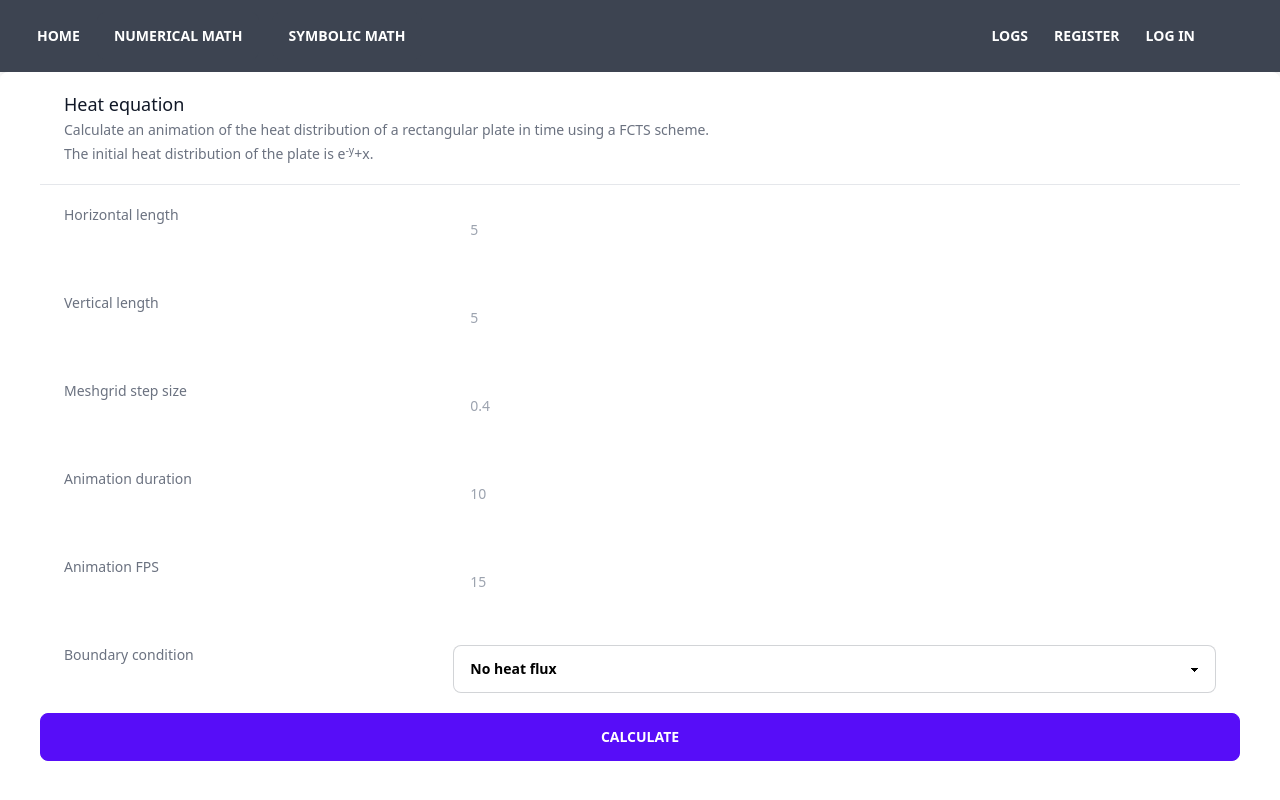
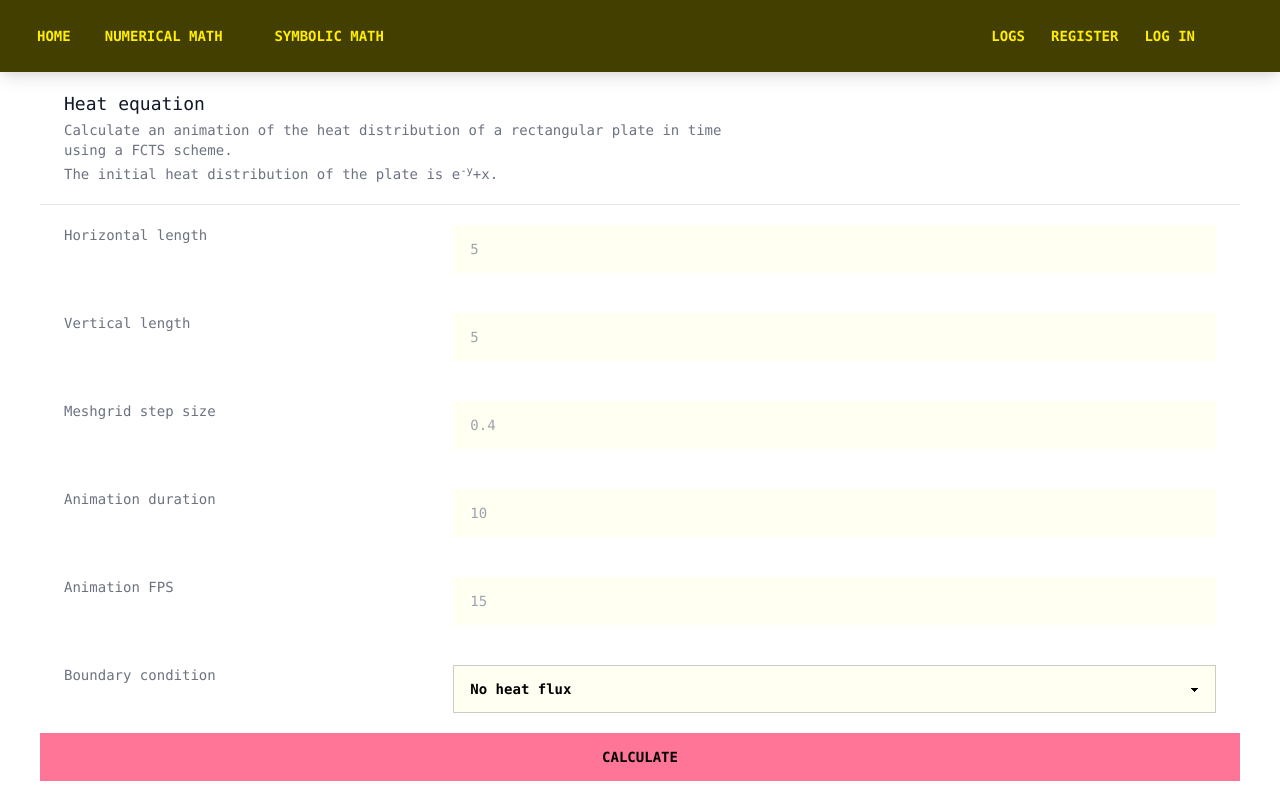
Before and after one commit to CW3A1/flask, a Flask app: page /math/heat_equation in a window 1280 px wide. Run offline with Flask 2, Linux system fonts and the light colour scheme; some libraries are stand-ins or nearby versions.

Commit message:
change to cyberpunk theme with white bg

```diff
--- a/templates/history.html
+++ b/templates/history.html
@@ -17,7 +17,7 @@
               </th>
             </tr>
           </thead>
-          <tbody class="bg-white divide-y divide-gray-200">
+          <tbody class="divide-y divide-gray-200">
             {% for i in tasks %}
             <tr class="bg-gray-50">
               <td class="px-6 py-4 whitespace-nowrap">
--- a/templates/loading.html
+++ b/templates/loading.html
@@ -1,6 +1,6 @@
 {% extends "template.html" %}
 {% block content %}
-<div class="bg-white overflow-hidden sm:rounded-lg px-10 py-6">
+<div class="overflow-hidden sm:rounded-lg px-10 py-6">
     <h3 class="text-lg leading-6 font-medium text-gray-900">
         Task ID:
     </h3>
--- a/templates/login.html
+++ b/templates/login.html
@@ -61,7 +61,7 @@
             </style>
 
             <button id="card_open"
-                class="align-right bg-white hover:bg-indigo-500 border-gray-500 text-indigo-500 hover:text-white rounded-md block font-serif btn-primary">Forgot
+                class="align-right hover:bg-indigo-500 border-gray-500 text-indigo-500 hover:text-white rounded-md block font-serif btn-primary">Forgot
                 password?</button>
 
             <div id="card_panel"
--- a/templates/logs.html
+++ b/templates/logs.html
@@ -1,6 +1,6 @@
 {% extends 'template.html' %}
 {% block content %}
-<div class="bg-white flex flex-col sm:px-6 lg:px-20 sm:pt-4 lg:pt-12">
+<div class="flex flex-col sm:px-6 lg:px-20 sm:pt-4 lg:pt-12">
   <div class="-my-2 overflow-x-auto sm:-mx-6 lg:-mx-8">
     <div class="py-2 align-middle inline-block min-w-full sm:px-6 lg:px-8">
       <div class=" shadow overflow-hidden border-b border-gray-200 sm:rounded-lg">
@@ -11,7 +11,7 @@
               <th scope="col" class="px-6 py-3 text-left text-xs font-medium text-gray-500 uppercase tracking-wider">Log</th>
             </tr>
           </thead>
-          <tbody class="bg-white divide-y divide-gray-200">
+          <tbody class="divide-y divide-gray-200">
             {% for i in log_list["logs"] %}
             <tr class="bg-gray-50">
               <td class="px-6 py-4 whitespace-nowrap">
--- a/templates/math/heat_equation.html
+++ b/templates/math/heat_equation.html
@@ -1,6 +1,6 @@
 {% extends "template.html" %}
 {% block content %}
-<div class="bg-white overflow-hidden sm:rounded-lg px-10">
+<div class="overflow-hidden sm:rounded-lg px-10">
     <div class="px-4 py-5 sm:px-6">
         <h3 class="text-lg leading-6 font-medium text-gray-900">
             Heat equation
@@ -14,56 +14,56 @@
     </div>
     <div class="border-t border-gray-200">
         <form method="POST" action="#">
-            <div class="bg-white px-4 py-5 sm:grid sm:grid-cols-3 sm:gap-4 sm:px-6">
+            <div class="px-4 py-5 sm:grid sm:grid-cols-3 sm:gap-4 sm:px-6">
                 <dt class="text-sm font-medium text-gray-500">
                     Horizontal length
                 </dt>
-                <div class="bg-white form-control mt-1 text-sm text-black sm:mt-0 sm:col-span-2">
+                <div class="form-control mt-1 text-sm text-black sm:mt-0 sm:col-span-2">
                     <input class="input input-ghost" id="L_X" type="number" required placeholder="5" name="L_X" min="0"
                         max="10" value="L_X" step="any">
                 </div>
             </div>
-            <div class="bg-white px-4 py-5 sm:grid sm:grid-cols-3 sm:gap-4 sm:px-6">
+            <div class="px-4 py-5 sm:grid sm:grid-cols-3 sm:gap-4 sm:px-6">
                 <dt class="text-sm font-medium text-gray-500">
                     Vertical length
                 </dt>
-                <div class="bg-white form-control mt-1 text-sm text-black sm:mt-0 sm:col-span-2">
+                <div class="form-control mt-1 text-sm text-black sm:mt-0 sm:col-span-2">
                     <input class="input input-ghost" id="L_Y" type="number" required placeholder="5" name="L_Y" min="0"
                         max="10" value="L_Y" step="any">
                 </div>
             </div>
-            <div class="bg-white px-4 py-5 sm:grid sm:grid-cols-3 sm:gap-4 sm:px-6">
+            <div class="px-4 py-5 sm:grid sm:grid-cols-3 sm:gap-4 sm:px-6">
                 <dt class="text-sm font-medium text-gray-500">
                     Meshgrid step size
                 </dt>
-                <div class="bg-white form-control mt-1 text-sm text-black sm:mt-0 sm:col-span-2">
+                <div class="form-control mt-1 text-sm text-black sm:mt-0 sm:col-span-2">
                     <input class="input input-ghost" id="H" min="0.15" type="number" required placeholder="0.4" name="H"
                         value="H" step="any">
                 </div>
             </div>
-            <div class="bg-white px-4 py-5 sm:grid sm:grid-cols-3 sm:gap-4 sm:px-6">
+            <div class="px-4 py-5 sm:grid sm:grid-cols-3 sm:gap-4 sm:px-6">
                 <dt class="text-sm font-medium text-gray-500">
                     Animation duration
                 </dt>
-                <div class="bg-white form-control mt-1 text-sm text-black sm:mt-0 sm:col-span-2">
+                <div class="form-control mt-1 text-sm text-black sm:mt-0 sm:col-span-2">
                     <input class="input input-ghost" id="T" type="number" min="0" max="20" required placeholder="10"
                         name="T" value="T" step="1">
                 </div>
             </div>
-            <div class="bg-white px-4 py-5 sm:grid sm:grid-cols-3 sm:gap-4 sm:px-6">
+            <div class="px-4 py-5 sm:grid sm:grid-cols-3 sm:gap-4 sm:px-6">
                 <dt class="text-sm font-medium text-gray-500">
                     Animation FPS
                 </dt>
-                <div class="bg-white form-control mt-1 text-sm text-black sm:mt-0 sm:col-span-2">
+                <div class="form-control mt-1 text-sm text-black sm:mt-0 sm:col-span-2">
                     <input class="input input-ghost" id="FPS" type="number" required placeholder="15" name="FPS"
                         value="FPS" step="1" max="30" min="5">
                 </div>
             </div>
-            <div class="bg-white px-4 py-5 sm:grid sm:grid-cols-3 sm:gap-4 sm:px-6">
+            <div class="px-4 py-5 sm:grid sm:grid-cols-3 sm:gap-4 sm:px-6">
                 <dt class="text-sm font-medium text-gray-500">
                     Boundary condition
                 </dt>
-                <div class="bg-white form-control mt-1 text-sm text-black sm:mt-0 sm:col-span-2">
+                <div class="form-control mt-1 text-sm text-black sm:mt-0 sm:col-span-2">
                     <select class="select select-bordered w-full select-ghost" id="BC" type="text" required name="BC"
                         value="BC">
                         <option value="NO_FLUX">No heat flux</option>
--- a/templates/result.html
+++ b/templates/result.html
@@ -1,6 +1,6 @@
 {% extends "template.html" %}
 {% block content %}
-<div class="bg-white overflow-hidden sm:rounded-lg px-10">
+<div class="overflow-hidden sm:rounded-lg px-10">
     <div class="px-4 py-5 sm:px-6">
         <h3 class="text-lg leading-6 font-medium text-gray-900">
             {{operation}}
@@ -9,11 +9,11 @@
     <div class="border-t border-gray-200">
         <dl>
             {% for block in blocks %}
-            <div class="bg-white px-4 py-5 sm:grid sm:grid-cols-3 sm:gap-4 sm:px-6">
+            <div class="px-4 py-5 sm:grid sm:grid-cols-3 sm:gap-4 sm:px-6">
                 <dt class="text-sm font-medium text-gray-500">
                     {{block}}
                 </dt>
-                <div class="bg-white form-control mt-1 text-sm text-black sm:mt-0 sm:col-span-2">
+                <div class="form-control mt-1 text-sm text-black sm:mt-0 sm:col-span-2">
                     {{blocks[block]|safe}}
                 </div>
             </div>
--- a/templates/template.html
+++ b/templates/template.html
@@ -1,9 +1,14 @@
 <!DOCTYPE html>
-<html lang="en">
+<html lang="en" data-theme="cyberpunk">
 
 <head>
   <link href="https://cdn.jsdelivr.net/npm/daisyui@1.16.2/dist/full.css" rel="stylesheet" type="text/css" />
   <link href="https://cdn.jsdelivr.net/npm/tailwindcss@2.2/dist/tailwind.min.css" rel="stylesheet" type="text/css" />
+  <style>
+    html {
+      background-color: white !important;
+    }
+  </style>
   <meta charset="UTF-8">
   <title>P&O3</title>
 </head>
@@ -13,7 +18,7 @@
     <div class="flex-1 px-2 mx-2">
       <a href="{{url_for('home')}}" class="btn btn-ghost btn-sm rounded-btn">Home</a>
       <div class="invisible lg:visible">
-        <div class="dropdown">
+        <div class="dropdown rounded-btn text-black">
           <div tabindex="0" class="m-1 btn">Numerical Math</div>
           <ul tabindex="0" class="p-2 shadow menu dropdown-content bg-base-100 rounded-box w-72">
             <li><a href="{{url_for('differentiation')}}" class="btn btn-ghost btn-sm rounded-btn">Differentiation</a></li>
@@ -24,7 +29,7 @@
             <li><a href="{{url_for('heat_equation')}}" class="btn btn-ghost btn-sm rounded-btn">Heat Equation</a></li>
           </ul>
         </div>
-        <div class="dropdown">
+        <div class="dropdown rounded-btn text-black">
           <div tabindex="0" class="m-1 btn">Symbolic Math</div>
           <ul tabindex="0" class="p-2 shadow menu dropdown-content bg-base-100 rounded-box w-72">
             <li><a href="{{url_for('symdifferentiation')}}" class="btn btn-ghost btn-sm rounded-btn">Differentiation</a></li>
@@ -80,7 +85,7 @@
   </ul>
 </nav>
 
-<body class="bg-white h-screen">
+<body class="h-screen">
   {% block content %}
   {% endblock %}
 </body>
```
Also changed, not shown: templates/math/differentiation.html (+7 -7 lines), templates/math/integration.html (+7 -7 lines), templates/math/lagrange_interpolation.html (+5 -5 lines), templates/math/optimization.html (+11 -11 lines), templates/math/taylor_approximation.html (+7 -7 lines).
